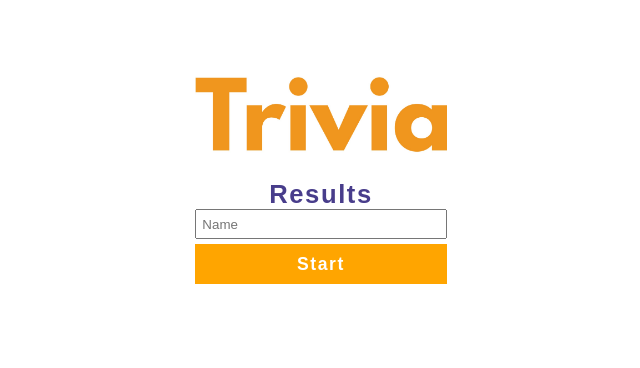
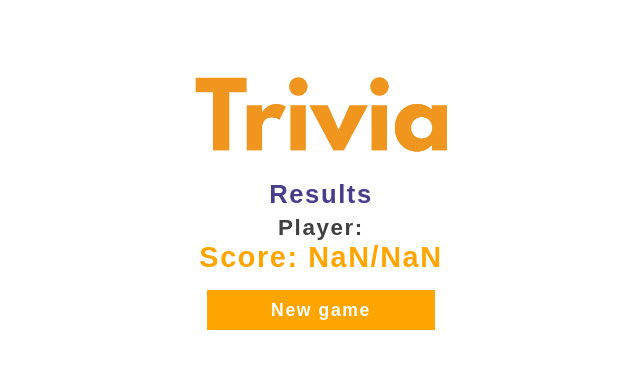
Before and after one commit to skjelinottosen/trivia, a Vue app: page /results in a window 1280 px wide. Shown: the top 368 px of the page, without its empty margins (319-959 px from the left). Built offline with nearby package versions, Linux system fonts and the light colour scheme.

Commit message:
Implemented functonality for the final screen view including username, score and new game button.

```diff
--- a/src/views/ResultScreen.vue
+++ b/src/views/ResultScreen.vue
@@ -3,8 +3,9 @@
     <section id="result-screen-section">
       <img id="logo" alt="logo" src="../assets/logo.jpg">
       <h1>Results</h1>
-      <input type="text" v-model="inputName" id="input-name" placeholder="Name"/>
-      <button id="btn-start" v-on:click="getName">Start</button>
+      <h2>Player: {{user}}</h2>
+      <h3> Score: {{correctAnswers}}/{{numberQuestions}}</h3>
+      <button type="button" id="btn-newGame" v-on:click="newGame">New game</button>
     </section>
   </div>
 </template>
@@ -14,10 +15,24 @@ export default {
   name: 'ResultScreen',
   props: {
   },
+   data(){
+    return{
+        correctAnswer: String,
+        numberQuestions: String,
+        user: String
+    }
+  },
+  created(){
+    this.numberQuestions = parseInt(sessionStorage.getItem('numberQuestions'),10);
+    this.correctAnswers = parseInt(sessionStorage.getItem('correctAnswers'),10);
+    this.user = sessionStorage.getItem('user');
+  },
   methods:{
-    getName(){
-      sessionStorage.setItem('user', this.inputName);
-      console.log(sessionStorage.getItem('user'));
+    newGame(){
+      this.$router.push({
+        name: 'StartScreen'
+      })
+      sessionStorage.clear();
     }
   }
 }
@@ -42,6 +57,30 @@ export default {
     margin:0.0rem;
     margin-top:1rem;
     margin-left:0rem;
+ }
+ h2{
+    width:100%;
+    font-family: sans-serif;
+    color:#404040;
+    font-weight: 800;
+    letter-spacing: 0.1rem;
+    font-size: 1.4rem;
+    margin:0.0rem;
+    margin-top:0.4rem;
+    margin-left: auto;
+    margin-right:auto;
+ }
+  h3{
+    width:100%;
+    font-family: sans-serif;
+    color:orange;
+    font-weight: 900;
+    letter-spacing: 0.1rem;
+    font-size: 1.8rem;
+    margin:0.0rem;
+    margin-top:0.0rem;
+    margin-left: auto;
+    margin-right:auto;
  }
 
 #result-screen-section{
@@ -72,24 +111,24 @@ export default {
     align-content: flex-end;
  }
 
-#btn-start{
+#btn-newGame{
   font-family: Arial, Helvetica, sans-serif;
   font-weight: 600;
   letter-spacing: 0.1rem;
   background-color: orange;
   color:white;
   border: none;
-  margin-top: 0.3rem;
+  margin-top: 1rem;
   padding: 0.2rem;
-  width:100%;
+  width:90%;
   height:2.5rem;
   font-size: 1.1rem;
   margin-left:auto;
   margin-right:auto;
 }
 
-  #btn-start:hover{
-    background-color: gray;
+  #btn-newGame:hover{
+    background-color: darkslateblue;
     cursor: pointer;
   }
 </style>
```
